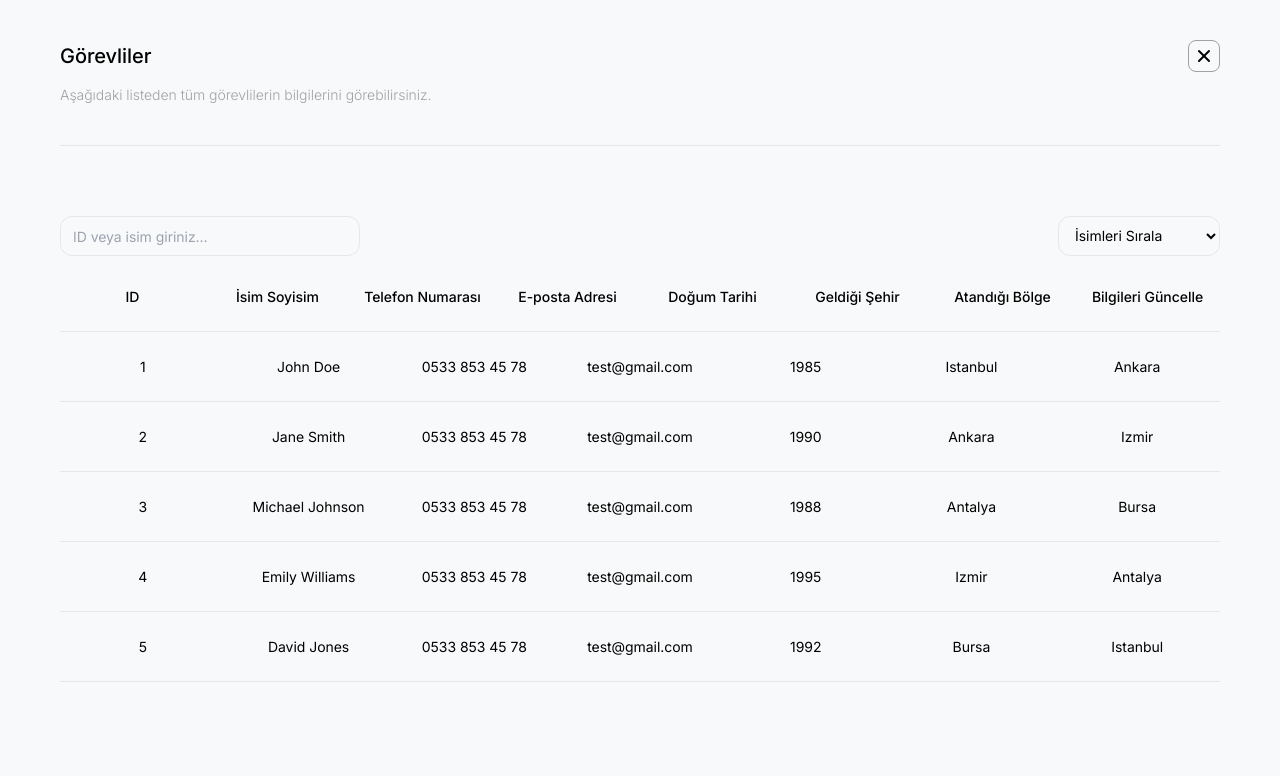
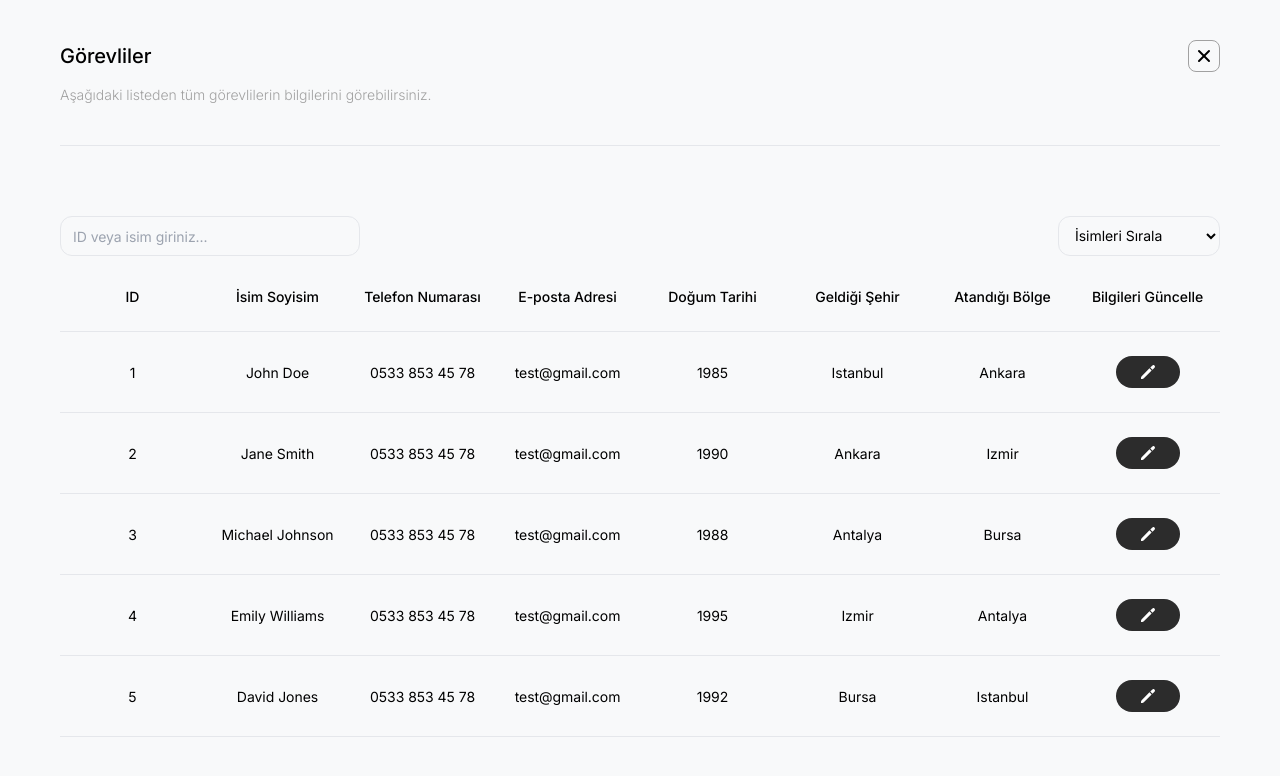
Before and after one commit to mustafamengutay/depremzede, a React (Create React App) app: page /gorevliler in a window 1280 px wide. Shown: the top 776 px of the page. Built offline with nearby package versions, Linux system fonts and the light colour scheme; the HTML template or start-up script is replaced by a standard one; what tailwindcss-animated would draw is missing.

Commit message:
feat: add edit section

```diff
--- a/src/components/officer/OfficerItem.jsx
+++ b/src/components/officer/OfficerItem.jsx
@@ -1,10 +1,11 @@
 import React from 'react';
+import edit from '../../assets/edit.svg';
 
 const OfficerItem = React.memo(
   ({ id, name, surname, phoneNumber, email, birth, location, city }) => {
     return (
       <div>
-        <ul className="grid grid-cols-7 justify-items-center items-center text-base font-normal whitespace-nowrap">
+        <ul className="grid grid-cols-8 justify-items-center items-center text-base font-normal whitespace-nowrap">
           <li>{id}</li>
           <li>{name + ' ' + surname}</li>
           <li>{phoneNumber}</li>
@@ -12,6 +13,11 @@ const OfficerItem = React.memo(
           <li>{birth}</li>
           <li>{location}</li>
           <li>{city}</li>
+          <li>
+            <button className="flex flex-col items-center justify-center h-8 w-16  py-2 px-4 bg-grey-1 hover:bg-black transition text-white rounded-full">
+              <img src={edit} width={14} height={14} alt="" />
+            </button>
+          </li>
         </ul>
         <hr className="my-6" />
       </div>
```
